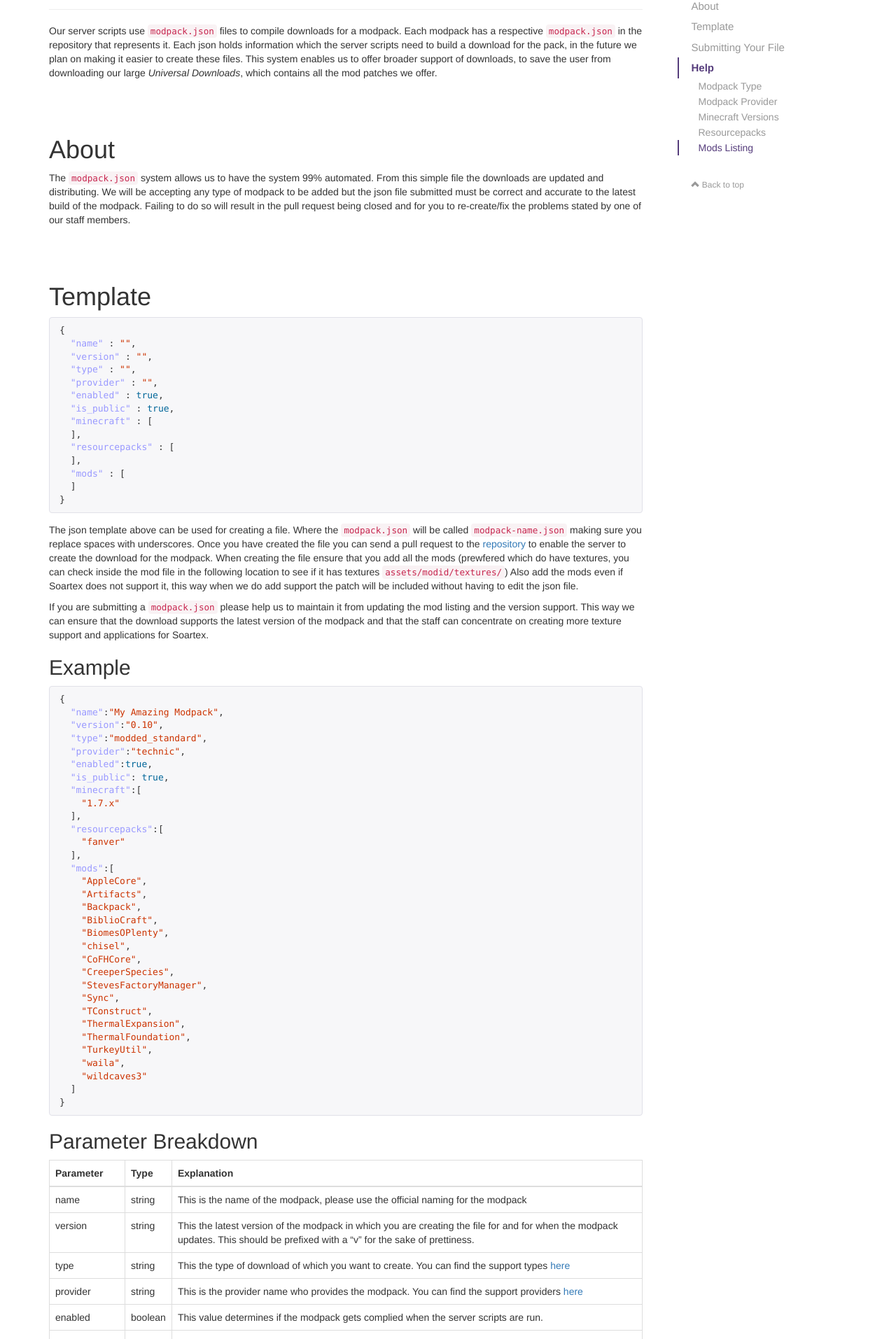
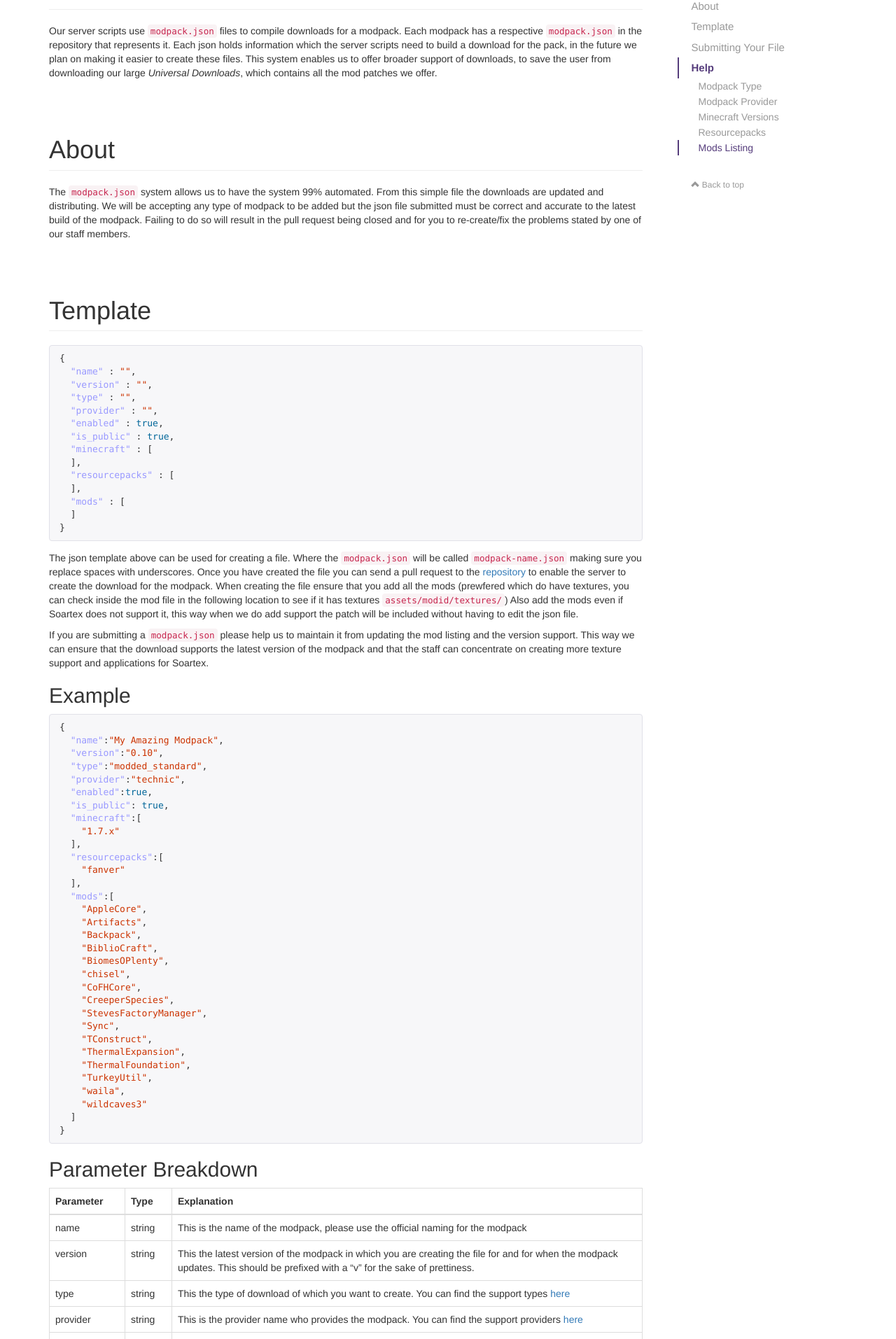
Before and after one commit to Soartex/soartex.github.io, a Jekyll site: the page built from _posts/2015-02-04-making-a-modpack-json.md, in a window 1280 px wide. Shown: the part 409-2322 px from the top of the page at 70% size. Built offline with Jekyll 4.4.1, drawn with Linux system fonts in a browser that asks for light colours.

Commit message:
Make them headers

```diff
--- a/_posts/2015-02-04-making-a-modpack-json.md
+++ b/_posts/2015-02-04-making-a-modpack-json.md
@@ -17,14 +17,14 @@
 </section>
 <section markdown="1" class="bs-docs-section">
 
-{:#about}
+{:#about .page-header}
 # About
 The `modpack.json` system allows us to have the system 99% automated. From this simple file the downloads are updated and distributing. We will be accepting any type of modpack to be added but the json file submitted must be correct and accurate to the latest build of the modpack. Failing to do so will result in the pull request being closed and for you to re-create/fix the problems stated by one of our staff members.
 
 </section>
 <section markdown="1" class="bs-docs-section">
 
-{:#template}
+{:#template .page-header}
 # Template
 
 {% highlight json %}
@@ -105,7 +105,7 @@
 </section>
 <section markdown="1" class="bs-docs-section">
 
-{:#submitting-your-file}
+{:#submitting-your-file .page-header}
 # Submitting Your File
 
 Once you have created your `modpack.json` clone our repository, then add the file to the `/packs/` folder. It is essential that the file is in that folder otherwise the server scripts will not detect the file to compile the modpack download. Lastly push your changes and then submit a pull-request back to our repository to get the file added. Once a member of staff has checked the file they will acppet the request and the file will be added to our repository. Repeat this process when you want to add a new mod to the file or to bump the version.
```
